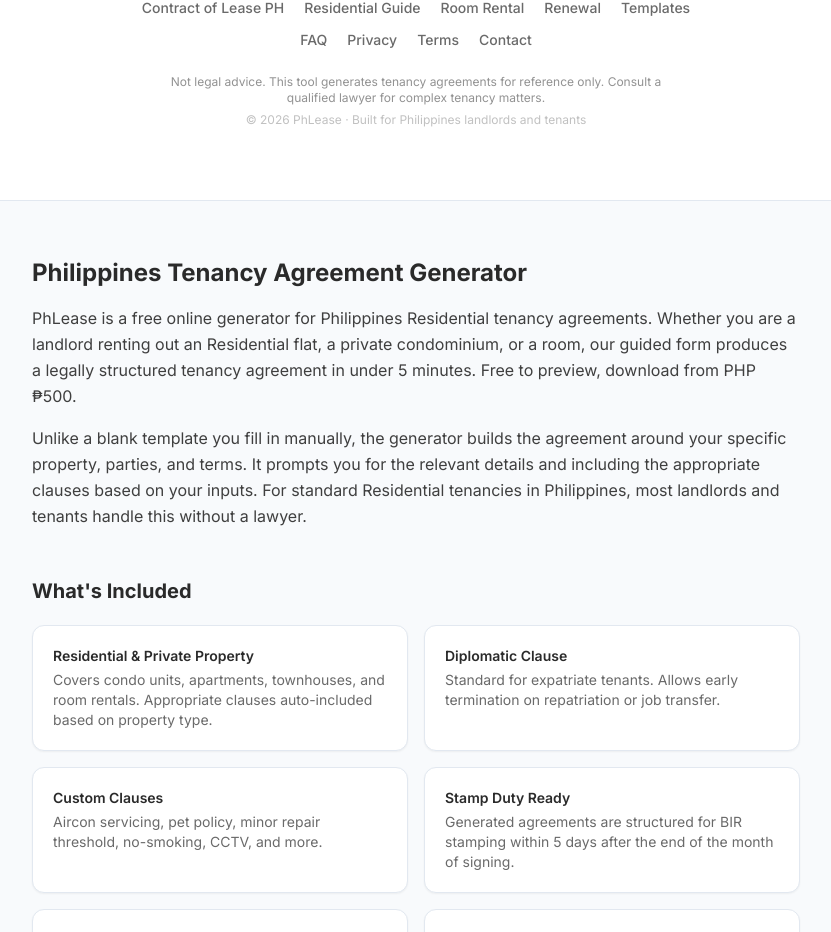
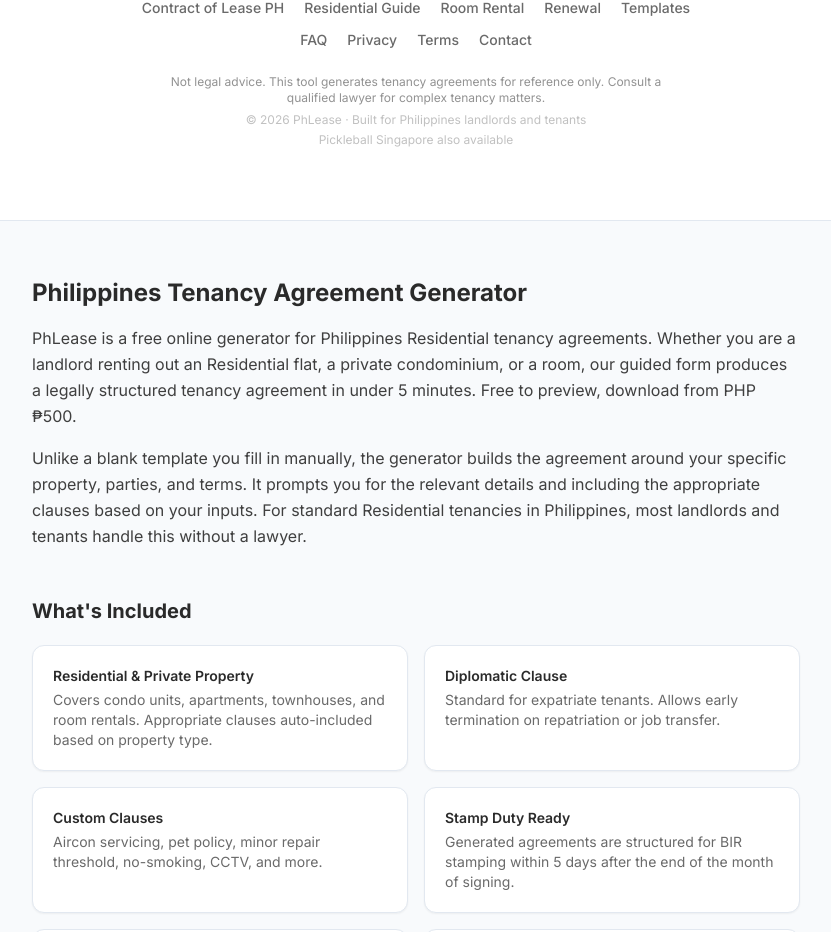
Before and after one commit to whooshinglander/phlease, a Next.js app: page / in a window 1280 px wide. Shown: the part 1578-2510 px from the top of the page, without its empty margins (224-1055 px from the left). Built offline with nearby package versions, Linux system fonts and the light colour scheme; no server answers.

Commit message:
footer: add PickleSG backlink

```diff
--- a/components/ui/Footer.tsx
+++ b/components/ui/Footer.tsx
@@ -42,6 +42,9 @@
         <p className="text-xs text-navy-300 text-center">
           © {new Date().getFullYear()} PhLease · Built for Philippines landlords and tenants
         </p>
+        <p className="text-xs text-navy-300 text-center mt-1">
+          <a href="https://picklesg.com" className="hover:text-brand-700 transition-colors" target="_blank" rel="noopener noreferrer">Pickleball Singapore</a> also available
+        </p>
       </div>
     </footer>
   )
```
